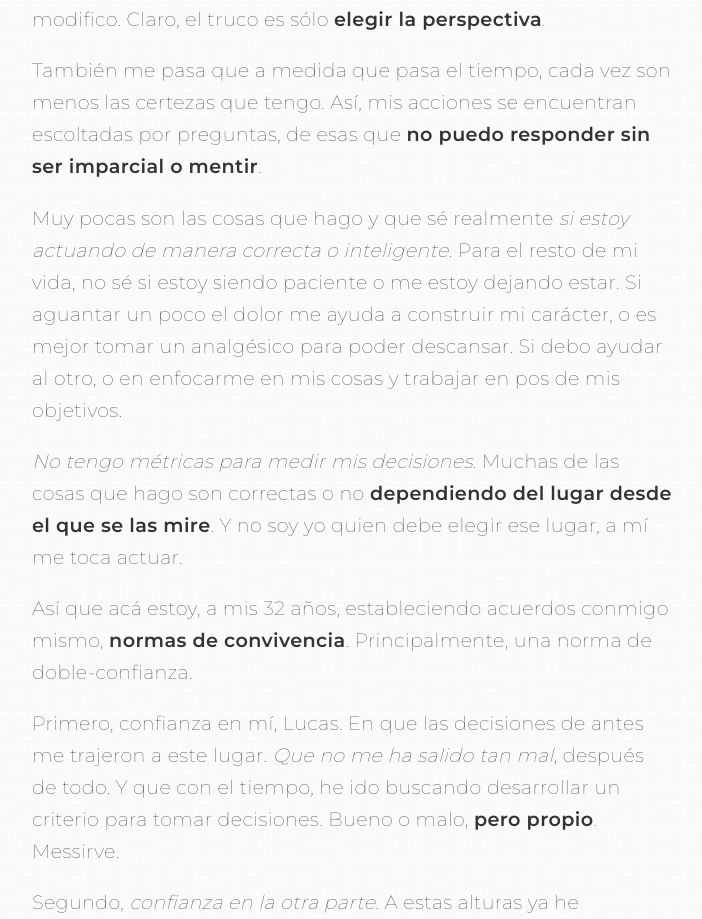
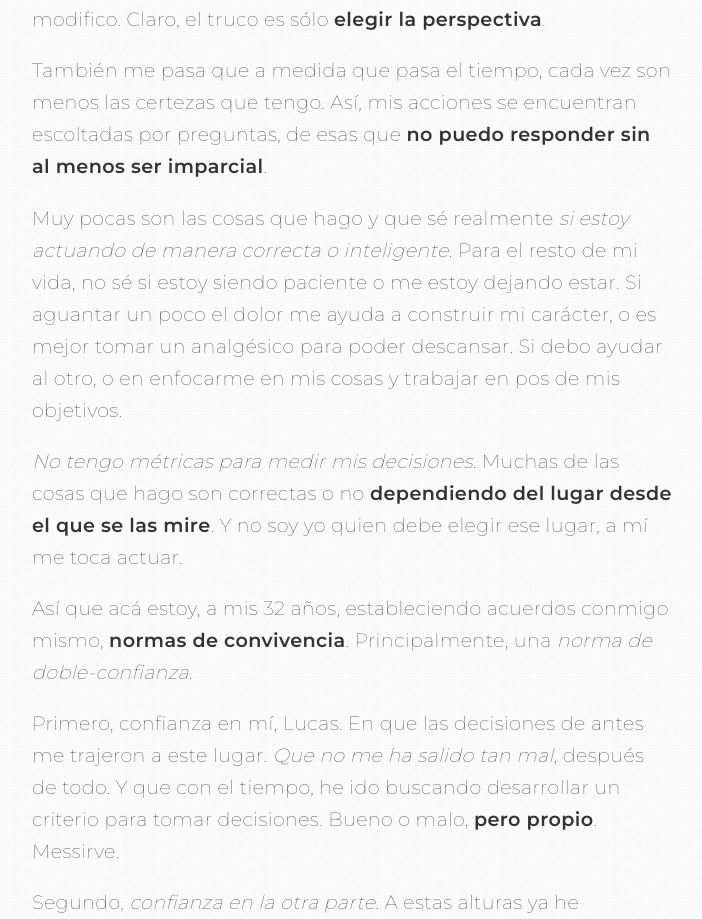
Before and after one commit to LucasMRC/perspectiva, a Svelte app: page / in a window 1280 px wide. Shown: the part 1031-1950 px from the top of the page, without its empty margins (160-862 px from the left). Built offline with nearby package versions, Linux system fonts and the light colour scheme; a web font is replaced by a local one.

Commit message:
Minor changes on Main text

```diff
--- a/src/components/Main/index.svelte
+++ b/src/components/Main/index.svelte
@@ -4,7 +4,7 @@
             A veces me descubro sintiendo que <em>le encuentro la lógica a la vida</em>. Que puedo darle forma a los sucesos que acontecen (por lo menos, una forma medio intelectual). Que si veo las cosas de una u otra perspectiva, entonces resignifico la experiencia y la modifico. Claro, el truco es sólo <strong>elegir la perspectiva</strong>.
         </p>
         <p>
-            También me pasa que a medida que pasa el tiempo, cada vez son menos las certezas que tengo. Así, mis acciones se encuentran escoltadas por preguntas, de esas que <strong>no puedo responder sin ser imparcial o mentir</strong>.
+            También me pasa que a medida que pasa el tiempo, cada vez son menos las certezas que tengo. Así, mis acciones se encuentran escoltadas por preguntas, de esas que <strong>no puedo responder sin al menos ser imparcial</strong>.
         </p>
         <p>
             Muy pocas son las cosas que hago y que sé realmente <strong><em>si estoy actuando de manera correcta o inteligente</em></strong>. Para el resto de mi vida, no sé si estoy siendo paciente o me estoy dejando estar. Si aguantar un poco el dolor me ayuda a construir mi carácter, o es mejor tomar un analgésico para poder descansar. Si debo ayudar al otro, o en enfocarme en mis cosas y trabajar en pos de mis objetivos.
@@ -13,7 +13,7 @@
             <em>No tengo métricas para medir mis decisiones</em>. Muchas de las cosas que hago son correctas o no <strong>dependiendo del lugar desde el que se las mire</strong>. Y no soy yo quien debe elegir ese lugar, a mí me toca actuar.
         </p>
         <p>
-            Así que acá estoy, a mis 32 años, estableciendo acuerdos conmigo mismo, <strong>normas de convivencia</strong>. Principalmente, una norma de doble-confianza.
+            Así que acá estoy, a mis 32 años, estableciendo acuerdos conmigo mismo, <strong>normas de convivencia</strong>. Principalmente, una <em>norma de doble-confianza</em>.
         </p>
         <p>
             Primero, confianza en mí, Lucas. En que las decisiones de antes me trajeron a este lugar. <em>Que no me ha salido tan mal</em>, después de todo. Y que con el tiempo, he ido buscando desarrollar un criterio para tomar decisiones. Bueno o malo, <strong>pero propio</strong>. Messirve.
```
